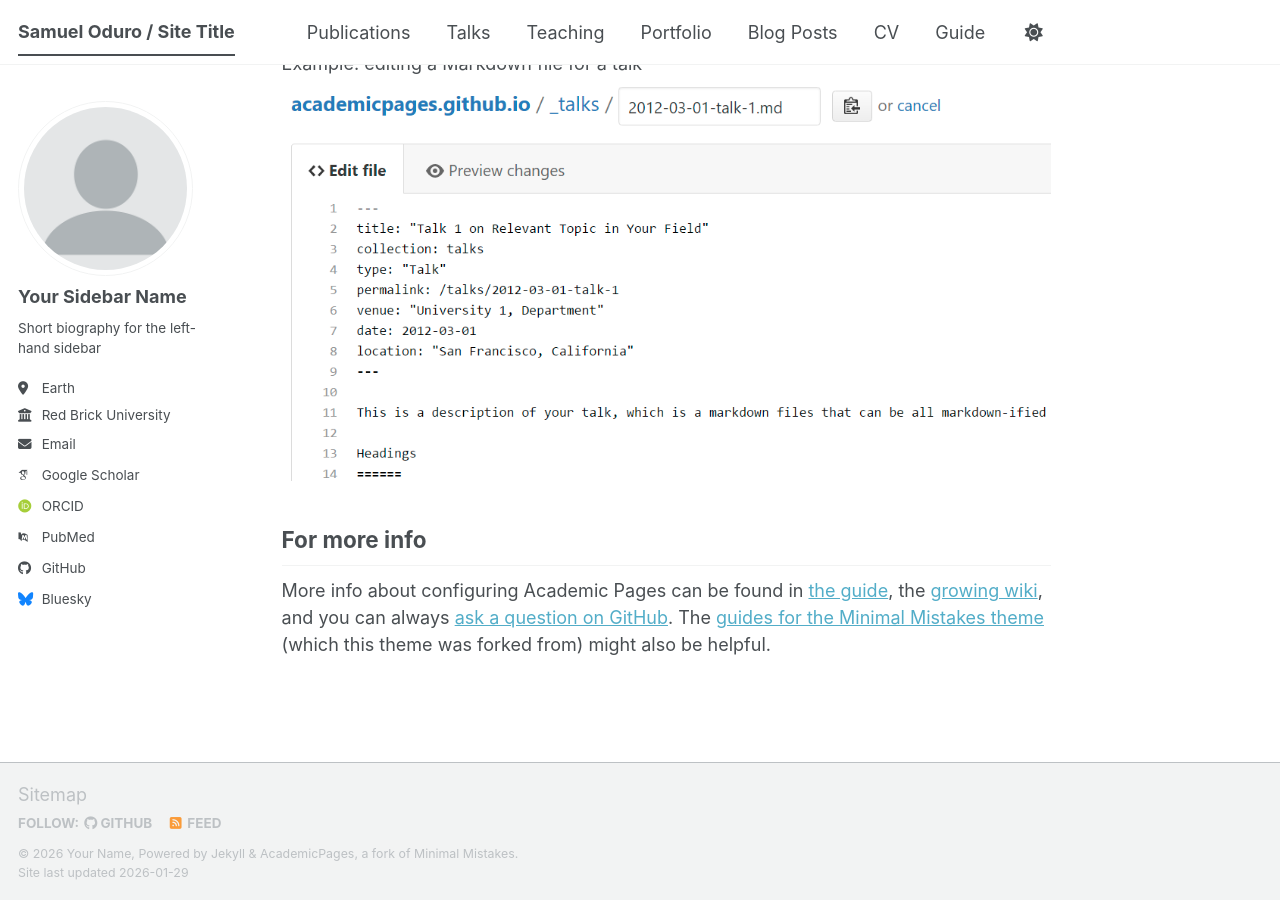
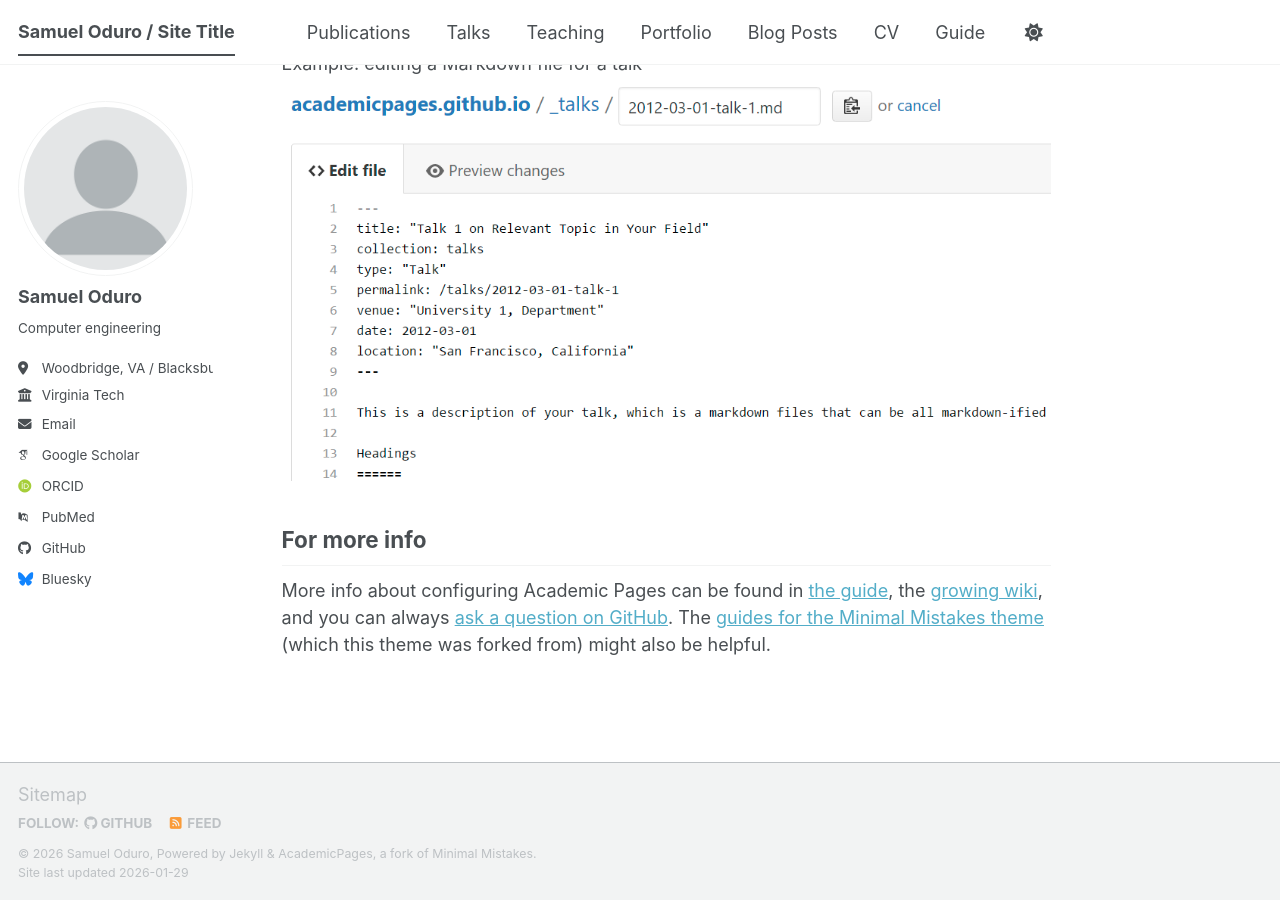
Before and after one commit to samduro3/samduro3.github.io, a Jekyll site: the page built from _pages/about.md, in a window 1280 px wide and 900 px high, scrolled down 2720 px. Built offline with Jekyll 4.4.1, drawn with Linux system fonts in a browser that asks for light colours; some web fonts are replaced; a script bundle is joined from its source files by our own code; library files that are not in the unit come from our copies.

Commit message:
editted the sidebar to add github link

```diff
--- a/_config.yml
+++ b/_config.yml
@@ -11,7 +11,7 @@
 site_theme               : "default" # The available themes options are "default", "air", "sunrise", "mint", "dirt" and "contrast"
 title                    : "Samuel Oduro / Site Title"
 title_separator          : "-"
-name                     : &name "Your Name"
+name                     : &name "Samuel Oduro"
 description              : &description "Your Name's academic portfolio"   # Update this with a general description of your site, this is the default if not overridden by a page
 url                      : https://academicpages.github.io # The base hostname & protocol for your site e.g. "https://[your GitHub username].github.io",
                                                            # or if you already have some other page hosted on Github then use "https://[your GitHub username].github.io/[Your Repo Name]"
@@ -24,13 +24,13 @@
 author:
   # Biographic information
   avatar           : "profile.png"
-  name             : "Your Sidebar Name"
+  name             : "Samuel Oduro"
   pronouns         : # example: "she/her"
-  bio              : "Short biography for the left-hand sidebar"
-  location         : "Earth"
-  employer         : "Red Brick University"
+  bio              : "Computer engineering "
+  location         : "Woodbridge, VA / Blacksburg, VA"
+  employer         : "Virginia Tech"
   uri              : # URL
-  email            : "none@example.org"
+  email            : "sko45351@vt.edu"
 
   # Academic websites
   academia         : # URL
@@ -51,7 +51,7 @@
   bitbucket        : # Username - Update with your username on the site
   codepen          : # Username
   dribbble         : # Username
-  github           : "academicpages"
+  github           : "samduro3"
   kaggle           : # Username
   stackoverflow    : # User number or user number and name (i.e., use "1" or "1/jeff-atwood")
 
```
